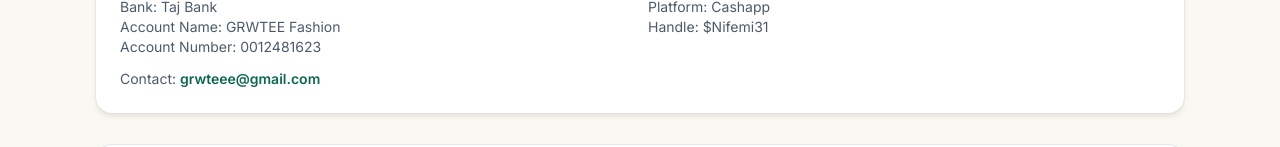
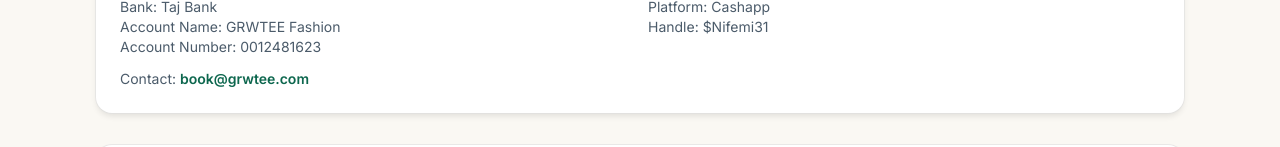
Before and after one commit to IamDejman/grwtee, a Next.js app: page /payment in a window 1280 px wide. Shown: the part 300-447 px from the top of the page. Built offline with nearby package versions, Linux system fonts and the light colour scheme; no server answers; the database is empty.

Commit message:
Payment: use book@grwtee.com as contact email

```diff
--- a/src/app/payment/page.tsx
+++ b/src/app/payment/page.tsx
@@ -34,7 +34,7 @@
               </div>
             </div>
             <p className="mt-3 text-sm text-gray-dark/85">
-              Contact: <a className="font-semibold text-green-dark" href="mailto:grwteee@gmail.com">grwteee@gmail.com</a>
+              Contact: <a className="font-semibold text-green-dark" href="mailto:book@grwtee.com">book@grwtee.com</a>
             </p>
           </section>
 
```
